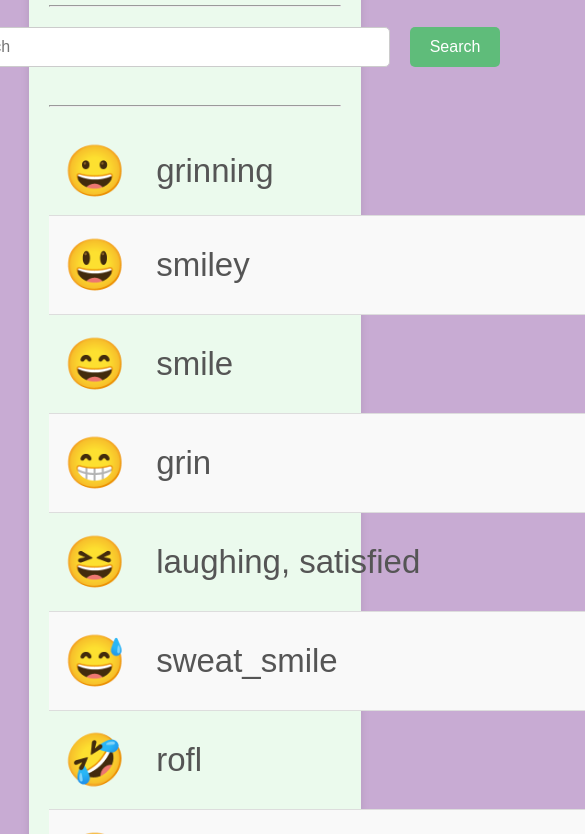
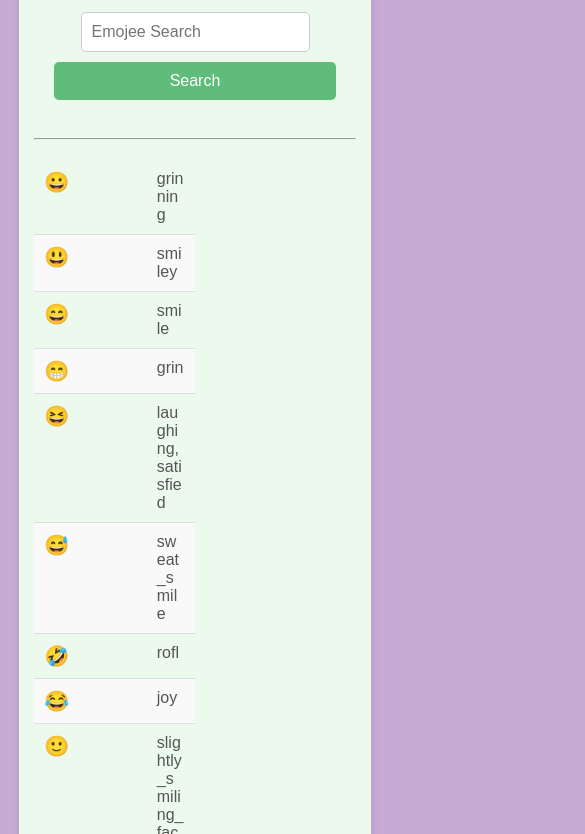
Before and after one commit to Ganesh-Patel/Emoji-Project, a plain HTML site: page index.html in a window 390 px wide. Shown: the part 130-964 px from the top of the page, 585 px wide, since content can reach past the window. Drawn offline with Linux system fonts and the light colour scheme.

Commit message:
Update style.css

```diff
--- a/style.css
+++ b/style.css
@@ -14,7 +14,7 @@ body {
 .container {
     max-width: 95%;
     margin: 0 auto;
-    background:#ebfaed;
+    background: #ebfaed;
     padding: 20px;
     border-radius: 10px;
     box-shadow: 0 4px 8px rgba(0, 0, 0, 0.1);
@@ -31,10 +31,13 @@ h1 {
     gap: 20px;
     justify-content: center;
     margin: 20px;
+    flex-wrap: wrap;
 }
 
 .search-container input {
-    width: 500px;
+    flex: 1;
+    min-width: 200px;
+    max-width: 500px;
     padding: 10px;
     border-radius: 5px;
     border: 1px solid #ccc;
@@ -42,7 +45,7 @@ h1 {
 }
 
 .search-container button {
-    padding: 10px 20px;
+    padding: 10px 10px;
     border: none;
     border-radius: 5px;
     background-color: #5FBC7A;
@@ -50,6 +53,7 @@ h1 {
     font-size: 16px;
     cursor: pointer;
     transition: background-color 0.3s ease;
+    margin-top: 0px;
 }
 
 .search-container button:hover {
@@ -78,6 +82,7 @@ td {
     padding: 15px;
     text-align: left;
     vertical-align: middle;
+    word-break: break-word;
 }
 
 td:first-child {
@@ -96,3 +101,112 @@ td:nth-child(3) {
     color: #777;
     font-size: 30px;
 }
+
+/* Media Queries */
+@media (max-width: 1082px) {
+    table {
+        width: 50%;
+        border-collapse: collapse;
+        margin-top: 20px;
+    }
+    tbody tr{
+        width: 100%;
+    }
+    td {
+        width: auto;
+        padding: 10px;
+    }
+
+    td:first-child {
+        width: auto;
+        font-size: 40px;
+    }
+
+    td:nth-child(2) {
+        width: auto;
+        font-size: 28px;
+    }
+
+    td:nth-child(3) {
+        width: auto;
+        font-size: 25px;
+    }
+}
+
+@media (max-width: 821px) {
+    .search-container {
+        flex-direction: column;
+        align-items: center;
+        gap: 10px;
+    }
+
+    .search-container input {
+        width: 80%;
+        max-width: none;
+    }
+
+    .search-container button {
+        width: 50%;
+    }
+
+    table {
+        display: flex;
+        flex-direction: column;
+    }
+
+    tbody {
+        display: flex;
+        flex-direction: column;
+    }
+
+    tbody tr {
+        display: flex;
+        flex-direction: row;
+        justify-content: space-between;
+    }
+
+    td:first-child {
+        width: 30%;
+        font-size: 25px;
+    }
+
+    td:nth-child(2) {
+        width: 30%;
+        font-size: 20px;
+    }
+
+    td:nth-child(3) {
+        width: 40%;
+        font-size: 20px;
+    }
+}
+
+@media (max-width: 576px) {
+    body {
+        padding: 10px;
+    }
+
+    .container {
+        padding: 15px;
+    }
+
+    .search-container input, .search-container button {
+        width: 100%;
+    }
+
+    td {
+        padding: 10px;
+    }
+
+    td:first-child {
+        font-size: 20px;
+    }
+
+    td:nth-child(2) {
+        font-size: 16px;
+    }
+
+    td:nth-child(3) {
+        display: none;
+    }
+}
```
